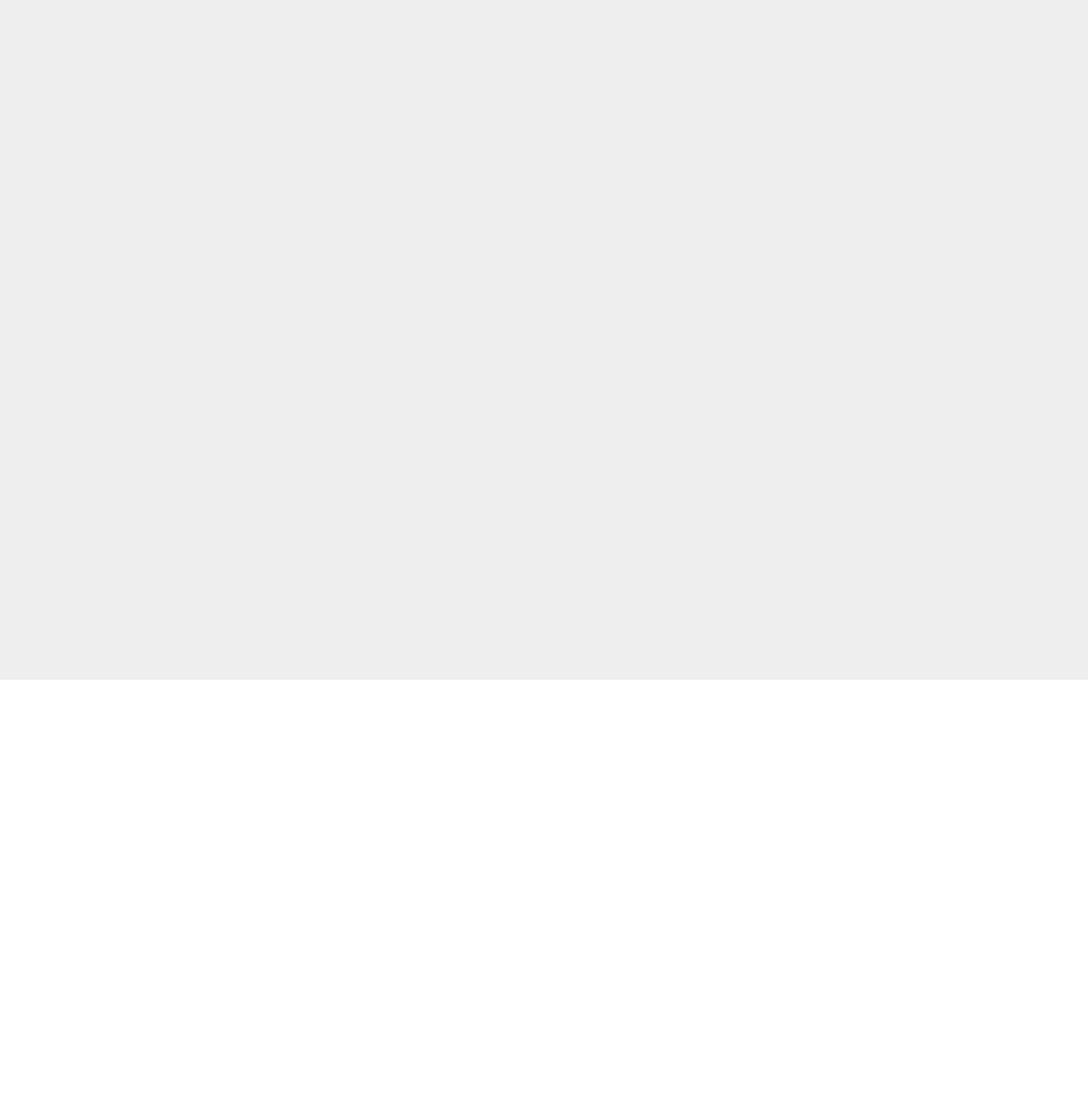
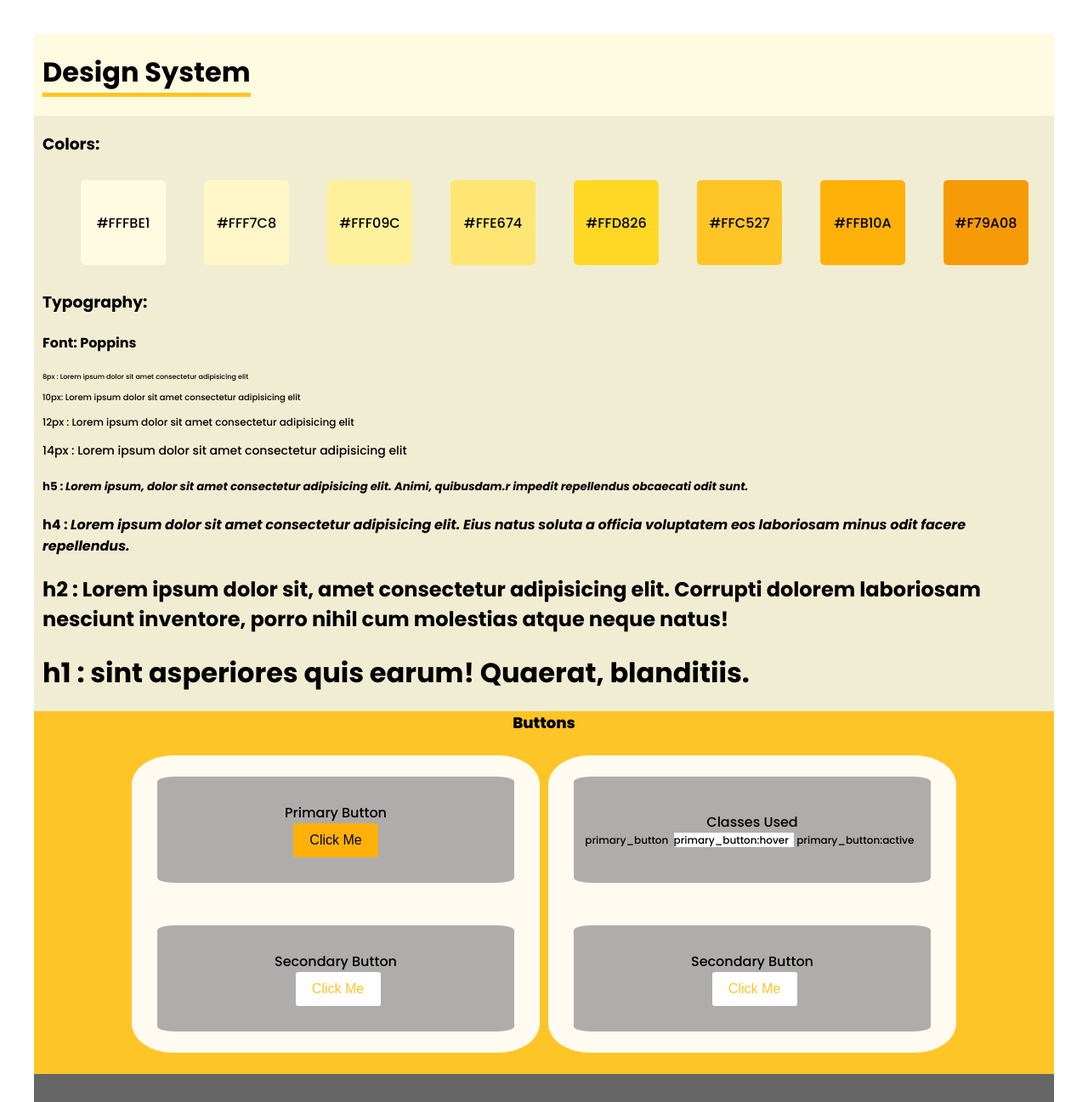
Before and after one commit to nyb12/trmeric, a React (Vite) app: page /design in a window 1280 px wide. Before the commit this address had no page. Shown: the top 1297 px of the page at 85% size. Before the commit the page ends 800 px from the top, so only its background shows below. Built offline with nearby package versions, Linux system fonts and the light colour scheme.

Commit message:
Design System Changes

```diff
--- a/src/App.jsx
+++ b/src/App.jsx
@@ -1,6 +1,6 @@
 // import reactLogo from "./assets/react.svg";
 // import viteLogo from "/vite.svg";
-import "./App.css";
+//import "./App.css";
 import { BrowserRouter as Router, Routes, Route, BrowserRouter } from "react-router-dom";
 
 // Common components
@@ -13,6 +13,7 @@ import Login from "./pages/login/login";
 import TrmericCard from "./components/common/Card/TrmericCard";
 import ViewDetails from "./pages/viewDetails/ViewDetails";
 import Layout from "./components/common/layout/Layout";
+import DesignSystem from "./components/common/designSystem/DesignSystem";
 function App() {
   return (
     <>
@@ -22,6 +23,8 @@ function App() {
            <Route path="/login" element={<Login />} />
             <Route path="/viewdetails" element={<ViewDetails />} />
             <Route path="/" element={<Layout />} />
+            <Route path="/design" element={<DesignSystem />} />
+
           </Routes>
       </Suspense>
       </BrowserRouter>
--- a/src/components/common/AccordionCard/AccordionCards.jsx
+++ b/src/components/common/AccordionCard/AccordionCards.jsx
@@ -93,6 +93,7 @@ export default function AccordionCard() {
           </Typography>
         </AccordionDetails>
       </Accordion>
+
       <Accordion
         expanded={expanded === "panel2"}
         onChange={handleChange("panel2")}
@@ -109,6 +110,8 @@ export default function AccordionCard() {
           </Typography>
         </AccordionDetails>
       </Accordion>
+
+
       <Accordion
         expanded={expanded === "panel3"}
         onChange={handleChange("panel3")}
--- /dev/null
+++ b/src/components/common/designSystem/DesignSystem.jsx
@@ -0,0 +1,102 @@
+import { useState } from 'react';
+import '../../../index.css'
+import { CopyAll } from '@mui/icons-material';
+import AccordionCard from '../AccordionCard/AccordionCards';
+import TrmericCard from '../Card/TrmericCard';
+import { Button } from '@mui/material';
+function DesignSystem() {
+    const [colors, setColors] = useState('');
+    function copyColor(colors) {
+
+        navigator.clipboard.writeText(colors)
+    }
+
+    return (
+        <div>
+            <div className='header'>
+                <h1 className='header_name'>Design System</h1>
+
+            </div>
+
+            <div className="main_content">
+
+                {/* Colors */}
+                <div className='color_head'>
+                    <h3>Colors:</h3>
+                </div>
+
+                <div className="color_scheme">
+
+                    <div className="color_scheme_1" onClick={() => { setColors(copyColor('#FFFBE1')) }} style={{cursor:"pointer"}}>#FFFBE1</div>
+                    <div className="color_scheme_2" onClick={() => {
+                       setColors(copyColor('#FFF7C8'))
+                    }} style={{cursor:"pointer"}}>#FFF7C8           </div>
+                    <div className="color_scheme_3" onClick={() => {
+                       setColors(copyColor('#FFF09C'))
+                    }} style={{cursor:"pointer"}}>#FFF09C</div>
+                    <div className="color_scheme_4" onClick={() => { setColors(copyColor('#FFE674')) }} style={{cursor:"pointer"}}>#FFE674</div>
+                    <div className="color_scheme_5" onClick={() => { setColors(copyColor('#FFD826')) }} style={{cursor:"pointer"}}>#FFD826</div>
+                    <div className="color_scheme_6" onClick={() => { setColors(copyColor('#FFC527')) }} style={{cursor:"pointer"}}>#FFC527</div>
+                    <div className="color_scheme_7" onClick={() => { setColors(copyColor('#FFB10A')) }} style={{cursor:"pointer"}}>#FFB10A</div>
+                    <div className="color_scheme_8" onClick={() => { setColors(copyColor('#F79A08')) }} style={{cursor:"pointer"}}>#F79A08</div>
+                </div>
+
+                {/* Typography */}
+                <div className='color_head'>
+                    <h3>Typography:</h3>
+                    <h4>Font: Poppins</h4>
+                    <p className="p8"> 8px : Lorem ipsum dolor sit amet consectetur adipisicing elit</p>
+                    <p className="p10"> 10px: Lorem ipsum dolor sit amet consectetur adipisicing elit</p>
+
+                    <p className="p12">12px : Lorem ipsum dolor sit amet consectetur adipisicing elit</p>
+                    <p className="p14">14px : Lorem ipsum dolor sit amet consectetur adipisicing elit </p>
+
+                    <h5>h5 : <i>Lorem ipsum, dolor sit amet consectetur adipisicing elit. Animi, quibusdam.r impedit repellendus obcaecati odit sunt.</i></h5>
+
+                    <h4>h4 : <i>Lorem ipsum dolor sit amet consectetur adipisicing elit. Eius natus soluta a officia voluptatem eos laboriosam minus odit facere repellendus.</i></h4>
+
+                    <h2>h2 : Lorem ipsum dolor sit, amet consectetur adipisicing elit. Corrupti dolorem laboriosam nesciunt inventore, porro nihil cum molestias atque neque natus!</h2>
+
+                    <h1>h1 : sint asperiores quis earum! Quaerat, blanditiis.</h1>
+
+
+                </div>
+
+
+
+                <div className='btn_head'>
+                    <div>Buttons</div>
+                </div>
+                <div className='button_comp'>
+
+
+                    <div className="left_sec">
+
+                    <div className="primary_sec">Primary Button   <button className='primary_button'>Click Me</button> </div>
+                    <div className="primary_sec"> Secondary Button <button className='sec_button'>Click Me</button> </div>
+
+
+
+
+                    </div>
+
+                    <div className="left_sec">
+                    <div className="primary_sec">Classes Used   <div className='p12'>primary_button&nbsp; <span className='white_bg'>primary_button:hover &nbsp;</span> primary_button:active &nbsp;</div> </div>
+                    <div className="primary_sec"> Secondary Button <button className='sec_button'>Click Me</button> </div>
+                    </div>
+
+
+                </div>
+
+                  <div className="card_comp">
+
+
+                    </div>
+
+
+            </div>
+
+        </div>
+    );
+}
+export default DesignSystem;
--- a/src/index.css
+++ b/src/index.css
@@ -1,75 +1,247 @@
-:root {
-  font-family: Inter, system-ui, Avenir, Helvetica, Arial, sans-serif;
-  line-height: 1.5;
-  font-weight: 400;
+@import url('https://fonts.googleapis.com/css2?family=Poppins:ital,wght@0,300;0,500;0,600;0,700;0,800;0,900;1,200;1,300;1,600;1,700;1,800&display=swap');
 
-  color-scheme: light dark;
-  color: rgba(255, 255, 255, 0.87);
-  background-color: #242424;
-
-  font-synthesis: none;
-  text-rendering: optimizeLegibility;
-  -webkit-font-smoothing: antialiased;
-  -moz-osx-font-smoothing: grayscale;
+body{
+  font-family:'Poppins';
 }
 
-a {
-  font-weight: 500;
-  color: #646cff;
-  text-decoration: inherit;
-}
-a:hover {
-  color: #535bf2;
+.header{
+  display: flex;
+  width: 100%;
+  height: auto;
+  background-color:#FFFBE1
+  ;
 }
 
-body {
-  margin: 0;
-  display: flex;
-  place-items: center;
-  min-width: 320px;
-  min-height: 100vh;
-  background-color: #eee;
+.header_name{
+
+  margin-left: 10px;
+  border-bottom: 5px solid #FFC527;
+
 }
 
-h1 {
-  font-size: 3.2em;
-  line-height: 1.1;
+.main_content{
+  display: flex;
+  flex-direction: column;
+  background-color: #f1edd3;
+  height: 2600px;
+  width: 100%;
+}
+.color_head{
+  margin-left: 10px;
+
+
+}
+.color_scheme{
+  display: flex;
+  margin-top: 10px;
+  margin-left: 10px;
+  width: 100%;
+  justify-content: space-evenly;
+  margin-bottom: 10px;
 }
 
-button {
-  border-radius: 8px;
-  border: 1px solid transparent;
-  padding: 0.6em 1.2em;
-  font-size: 1em;
-  font-weight: 500;
-  font-family: inherit;
-  background-color: #1a1a1a;
-  cursor: pointer;
-  transition: border-color 0.25s;
-}
-button:hover {
-  border-color: #646cff;
-}
-button:focus,
-button:focus-visible {
-  outline: 4px auto -webkit-focus-ring-color;
+.color_scheme_1{
+  height: 100px;
+  width: 100px;
+  background-color:#FFFBE1;
+  margin-left: 5px;
+  display: flex;
+  align-items: center;
+  justify-content: center;
+  border-radius: 5px;
 }
 
-@media (prefers-color-scheme: light) {
-  :root {
-    color: #213547;
-    background-color: #ffffff;
-  }
-  a:hover {
-    color: #747bff;
-  }
-  button {
-    background-color: #f9f9f9;
-  }
+.color_scheme_2{
+  height: 100px;
+  width: 100px;
+  background-color:#FFF7C8;
+  margin-left: 5px;
+  display: flex;
+  align-items: center;
+  justify-content: center;
+  border-radius: 5px;
+}
 
-  .page-container{
-    margin: 3rem 0 0 0 ;
-background-color: #eee;
+.color_scheme_3{
+  height: 100px;
+  width: 100px;
+  background-color:#FFF09C;
+  margin-left: 5px;
+  display: flex;
+  align-items: center;
+  justify-content: center;
+  border-radius: 5px;
+}
 
-  }
+.color_scheme_4{
+  height: 100px;
+  width: 100px;
+  background-color:#FFE674;
+  margin-left: 5px;
+  display: flex;
+  align-items: center;
+  justify-content: center;
+  border-radius: 5px;
 }
+
+.color_scheme_5{
+  height: 100px;
+  width: 100px;
+  background-color:#FFD826;
+  margin-left: 5px;
+  display: flex;
+  align-items: center;
+  justify-content: center;
+  border-radius: 5px;
+}
+
+.color_scheme_6{
+  height: 100px;
+  width: 100px;
+  background-color:#FFC527;
+  margin-left: 5px;
+  display: flex;
+  align-items: center;
+  justify-content: center;
+  border-radius: 5px;
+}
+
+.color_scheme_7{
+  height: 100px;
+  width: 100px;
+  background-color:#FFB10A;
+  margin-left: 5px;
+  display: flex;
+  align-items: center;
+  justify-content: center;
+  border-radius: 5px;
+}
+
+.color_scheme_8{
+  height: 100px;
+  width: 100px;
+  background-color:#F79A08;
+  margin-left: 5px;
+  display: flex;
+  align-items: center;
+  justify-content: center;
+  border-radius: 5px;
+}
+
+.p8{
+  font-size: 8px;
+}
+
+.p10{
+  font-size: 10px;
+}
+
+.p12{
+  font-size: 12px;
+}
+
+.p14{
+  font-size: 14px;
+}
+
+.primary_button {
+  height: 40px;
+  width: 100px;
+  background-color: #FFB10A;
+  color: black;
+  font-size: medium;
+  border: none;
+  border-radius: 5%;
+
+}
+
+.primary_button:hover {background-color: #FFC527}
+
+.primary_button:active {
+  background-color: #FFC527;
+  box-shadow: 0 5px #666;
+  transform: translateY(3px);
+}
+
+.sec_button{
+  margin-left: 5px;
+  height: 40px;
+  width: 100px;
+  background-color: #ffffff;
+  color: #FFC527;
+  font-size: medium;
+  border: none;
+  border-radius: 5%;
+}
+
+.sec_button:hover {background-color:rgb(255, 248, 229)7}
+
+.sec_button:active {
+  background-color: #fffbf0;
+  box-shadow: 0 5px #666;
+  transform: translateY(3px);
+}
+
+.button_comp{
+  display: flex;
+  background-color: #FFC527;
+  width: 100%;
+  height: 400px;
+  gap: 10px;
+  align-items: center;
+  justify-content: center;
+}
+
+.left_sec{
+  height: 350px;
+  width:40%;
+  background-color: #fffbf0;
+
+  border-radius: 10%;
+  display: flex;
+  flex-direction: column;
+  align-items: center;
+  justify-content: space-around;
+}
+
+.primary_sec{
+  background-color: #afacac;
+  height: 30%;
+  display: flex;
+  flex-direction: column;
+  align-items: center;
+  justify-content: center;
+  border-radius: 5%;
+  padding: 2%;
+  width: 400px;
+}
+
+.right_sec{
+  height: 350px;
+  width:40%;
+  background-color: #fffbf0;
+
+  border-radius: 10%;
+
+}
+
+.card_comp{
+  display: flex;
+  background-color: #666;
+  width: 100%;
+  height: 800px;
+}
+
+.white_bg{
+  background-color: white;
+  border-radius: 2%;
+}
+
+.btn_head{
+  background-color: #FFC527;
+  display: flex;
+  align-items: center;
+  justify-content: center;
+  font-weight: 800;
+  font-size: large;
+}
--- a/src/pages/viewDetails/ViewDetails.jsx
+++ b/src/pages/viewDetails/ViewDetails.jsx
@@ -16,7 +16,7 @@ const bull = (
     component="span"
     sx={{ display: 'inline-block', mx: '2px', transform: 'scale(0.8)' }}
   >
-    •
+
   </Box>
 );
 
```
Also changed, not shown: src/components/common/AssessmentCard/assessmentCard.jsx (added).
